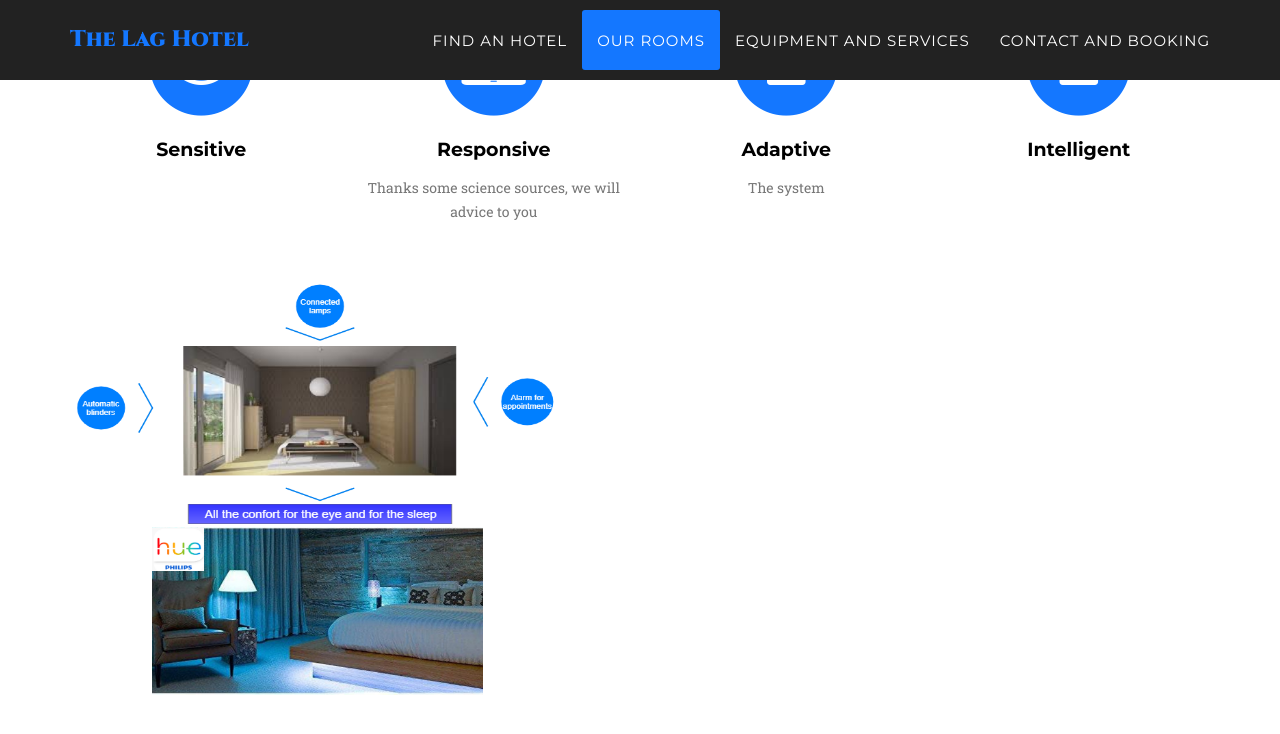
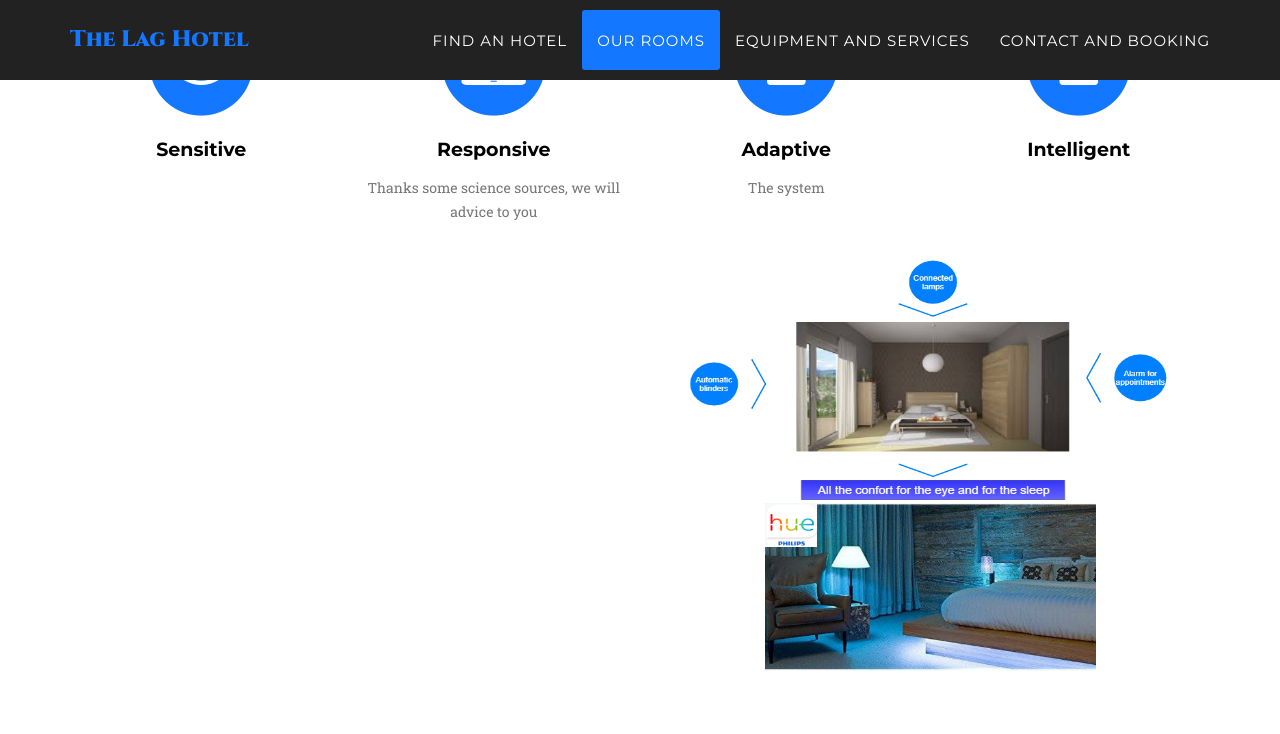
Before and after one commit to VincentGautier/Hotel-web-site, a Jekyll site: the page built from index.html, in a window 1280 px wide and 900 px high, scrolled down 1916 px. Shown: the top 734 px of the window. Built offline with Jekyll 4.4.1, drawn with Linux system fonts in a browser that asks for light colours; some web fonts are replaced.

Commit message:
Update our_rooms.html

```diff
--- a/_includes/our_rooms.html
+++ b/_includes/our_rooms.html
@@ -40,8 +40,9 @@
               <h4 class="service-heading">Intelligent</h4>
               <p class="text-muted">      </p>
           </div>
+            <img src="img/room.png" width="500" height="500" align="center" alt=""/>
         </div>
-        <img src="img/room.png" width="500" height="500" align="center" alt=""/>
+
     </div>
     </div>
 </section>
```
